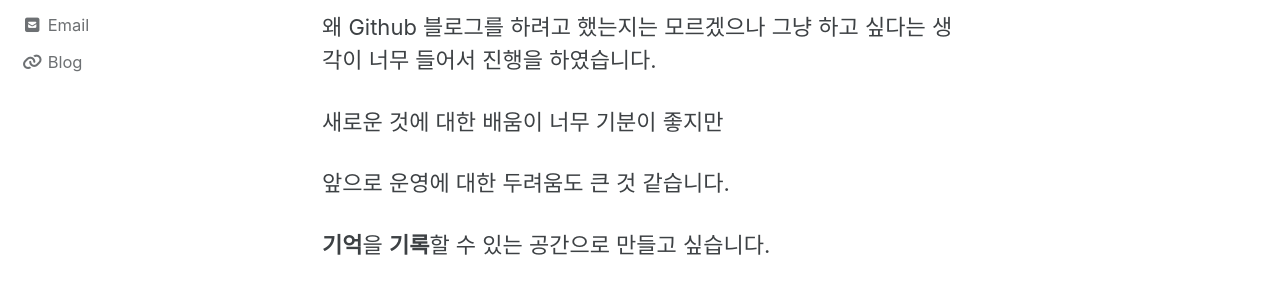
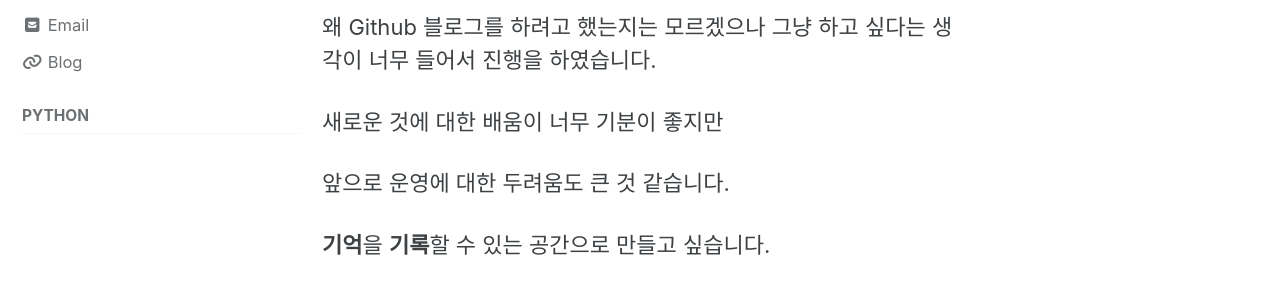
Before and after one commit to sunconnector/sunconnector.github.io, a Jekyll site: the page built from _posts/2024-12-15-first.md, in a window 1280 px wide. Shown: the part 306-605 px from the top of the page. Built offline with Jekyll 4.4.1, drawn with Linux system fonts in a browser that asks for light colours; cached includes are drawn as plain includes.

Commit message:
Update _config.yml

```diff
--- a/_config.yml
+++ b/_config.yml
@@ -324,4 +324,4 @@ defaults:
       share: true
       related: true
       sidebar:
-        nav: "sidebar"
+        nav: "side_bar"
```
